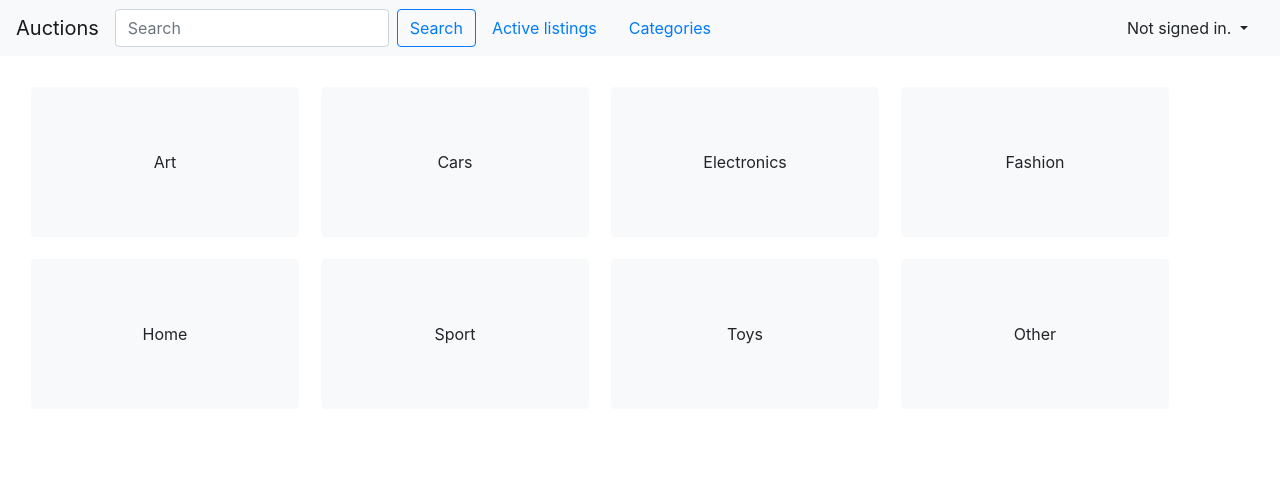
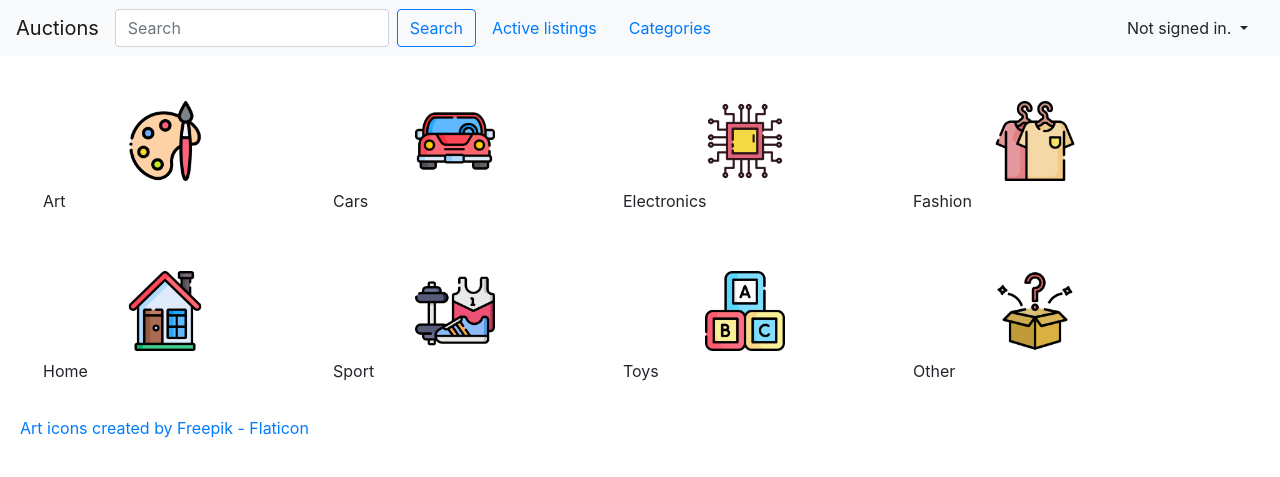
Before and after one commit to Nishijama/OnlineAuctions, a Django app: page /categories/ in a window 1280 px wide. Shown: the top 477 px of the page. Run offline with Django 3.2, Linux system fonts and the light colour scheme; some libraries are stand-ins or nearby versions.

Commit message:
added icons for categories

```diff
--- a/commerce/auctions/templates/auctions/categories.html
+++ b/commerce/auctions/templates/auctions/categories.html
@@ -5,10 +5,12 @@
     <form class="listings_container" method="POST">
         {% csrf_token %}
         {% for category in categories %}
-        <div class="card" style="width: 270px; margin: 10px ;border-color: white;">
-            <input type="submit" value="{{category}}" name="category" class="btn btn-light" style="height:150px;">
-        </div>
+        <button type="submit" value="{{category}}" name="category" class="card btn btn-light"  style=" height: 150px; width: 270px; margin: 10px ;border-color: white;">
+            <img style="height:auto; width: 80px; margin:auto;" src="/media/Icons/{{category}}.png" alt="img">
+            <p>{{category}}</p>
+        </button>
         {% endfor%}
     </form>
-<!-- </div> -->
+    <!-- </div> -->
+    <a href="https://www.flaticon.com/free-icons/art" title="art icons">Art icons created by Freepik - Flaticon</a>
 {% endblock %}
```
Also changed, not shown: commerce/db.sqlite3, commerce/media/Icons/art.png (added), commerce/media/Icons/cars.png (added), commerce/media/Icons/electronics.png (added), commerce/media/Icons/fashion.png (added), commerce/media/Icons/home.png (added), commerce/media/Icons/other.png (added), commerce/media/Icons/sport.png (added), commerce/media/Icons/toys.png (added), 2 other files.
